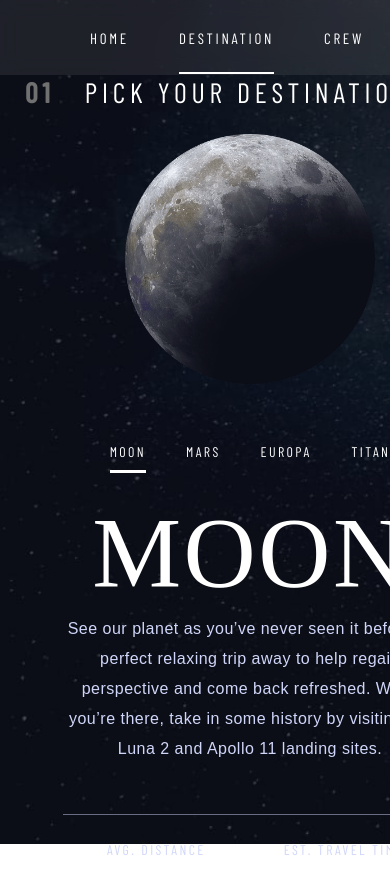
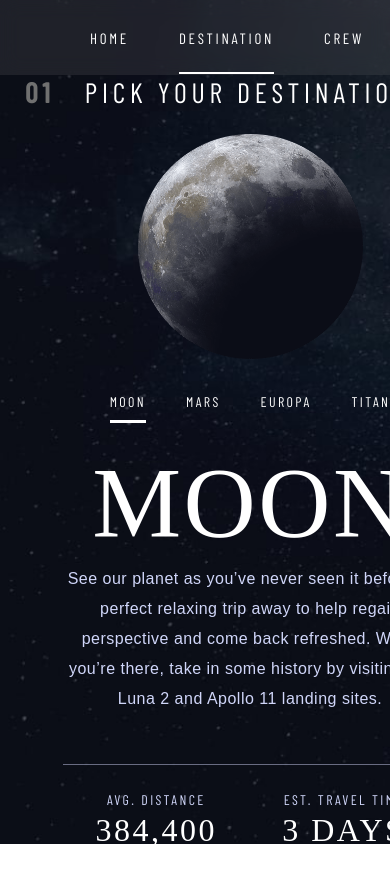
Before and after one commit to kabocha23/space-tourism, a React (Create React App) app: page /destination in a window 390 px wide. Shown: the top 894 px of the page. Built offline with nearby package versions, Linux system fonts and the light colour scheme; a web font is replaced by a local one.

Commit message:
added styles for tablet and mobile screens

```diff
--- a/src/components/01 Destination/Destination.css
+++ b/src/components/01 Destination/Destination.css
@@ -165,13 +165,13 @@ hr {
     .destination-img p {
         margin-top: 15%;
         margin-left: 5%;
-        margin-bottom: 0%;
+        margin-bottom: 5%;
     }
     .destination-img img {
         height: auto;
-        width: 50%;
-        margin-top: 5%;
-        margin-bottom: 5%;
+        width: 45%;
+        margin-top: 0%;
+        margin-bottom: 0%;
     }
 
     .destination-nav {
```
